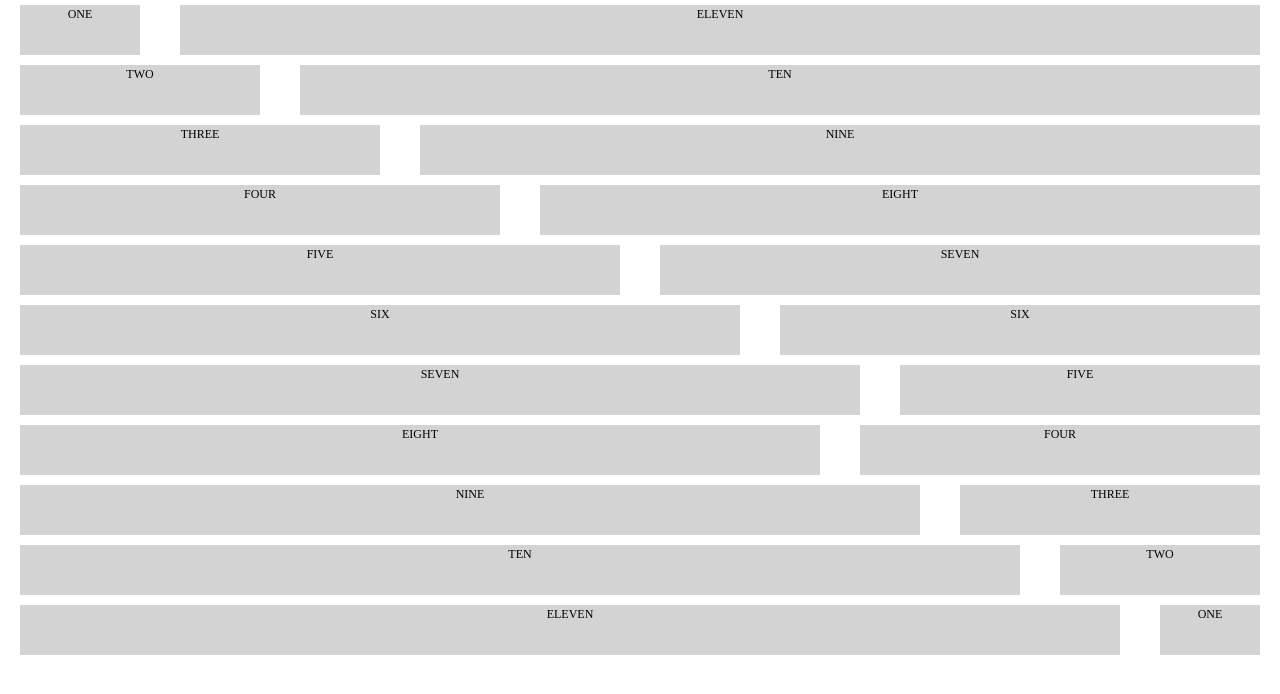
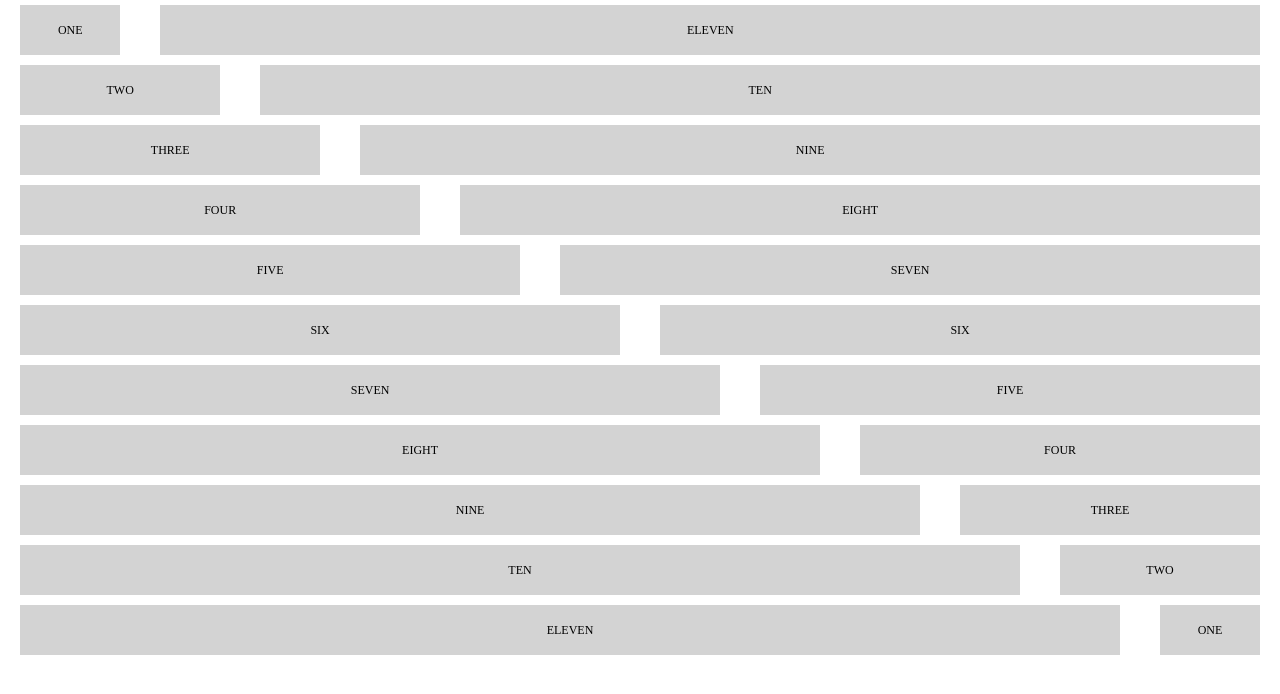
Before and after one commit to donnywarren/day3-bonus-homework, a plain HTML site: page index.html in a window 1280 px wide. Drawn offline with Linux system fonts and the light colour scheme.

Commit message:
finished for now
done but still want a better way to vertical align text

```diff
--- a/CSS/style.css
+++ b/CSS/style.css
@@ -14,6 +14,7 @@ p {
   text-transform: uppercase;
   font-size: 12px;
   position: relative;
+  top: 16px;
 }
 
 div {
@@ -29,14 +30,14 @@ div {
 
 .boxl1 {
   height: 50px;
-  width: 10%;
+  width: 8.37%;
   background-color: lightgrey;
   margin: 5px 20px 5px 20px;
 }
 
 .boxr1 {
   height: 50px;
-  width: 90%;
+  width: 91.63%;
   background-color: lightgrey;
   margin: 5px 20px 5px 20px;
 }
@@ -44,70 +45,70 @@ div {
 
 .boxl2 {
   height: 50px;
-  width: 20%;
+  width: 16.70%;
   background-color: lightgrey;
   margin: 5px 20px 5px 20px;
 }
 
 .boxr2 {
   height: 50px;
-  width: 80%;
+  width: 83.30%;
   background-color: lightgrey;
   margin: 5px 20px 5px 20px;
 }
 
 .boxl3 {
   height: 50px;
-  width: 30%;
+  width: 25.03%;
   background-color: lightgrey;
   margin: 5px 20px 5px 20px;
 }
 
 .boxr3 {
   height: 50px;
-  width: 70%;
+  width: 74.97%;
   background-color: lightgrey;
   margin: 5px 20px 5px 20px;
 }
 
 .boxl4 {
   height: 50px;
-  width: 40%;
+  width: 33.36%;
   background-color: lightgrey;
   margin: 5px 20px 5px 20px;
 }
 
 .boxr4 {
   height: 50px;
-  width: 60%;
+  width: 66.64%;
   background-color: lightgrey;
   margin: 5px 20px 5px 20px;
 }
 
 .boxl5 {
   height: 50px;
-  width: 50%;
+  width: 41.69%;
   background-color: lightgrey;
   margin: 5px 20px 5px 20px;
 }
 
 .boxr5 {
   height: 50px;
-  width: 50%;
+  width: 58.31%;
   background-color: lightgrey;
   margin: 5px 20px 5px 20px;
 }
 
 .boxl6 {
   height: 50px;
-  width: 60%;
+  width: 50.02%;
   background-color: lightgrey;
   margin: 5px 20px 5px 20px;
 }
 
 .boxr6 {
   height: 50px;
-  width: 40%;
+  width: 49.98%;
   background-color: lightgrey;
   margin: 5px 20px 5px 20px;
 }
@@ -115,14 +116,14 @@ div {
 
 .boxl7 {
   height: 50px;
-  width: 70%;
+  width: 58.35%;
   background-color: lightgrey;
   margin: 5px 20px 5px 20px;
 }
 
 .boxr7 {
   height: 50px;
-  width: 30%;
+  width: 41.65%;
   background-color: lightgrey;
   margin: 5px 20px 5px 20px;
 }
@@ -130,14 +131,14 @@ div {
 
 .boxl8 {
   height: 50px;
-  width: 66.67%;
+  width: 66.68%;
   background-color: lightgrey;
   margin: 5px 20px 5px 20px;
 }
 
 .boxr8 {
   height: 50px;
-  width: 33.33%;
+  width: 33.32%;
   background-color: lightgrey;
   margin: 5px 20px 5px 20px;
 }
@@ -145,14 +146,14 @@ div {
 
 .boxl9 {
   height: 50px;
-  width: 75%;
+  width: 75.01%;
   background-color: lightgrey;
   margin: 5px 20px 5px 20px;
 }
 
 .boxr9 {
   height: 50px;
-  width: 25.00%;
+  width: 24.99%;
   background-color: lightgrey;
   margin: 5px 20px 5px 20px;
 }
```
